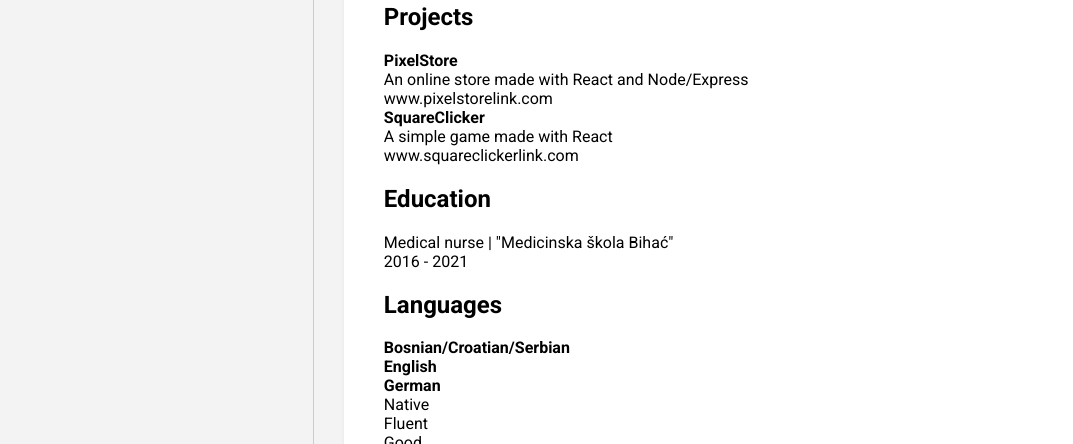
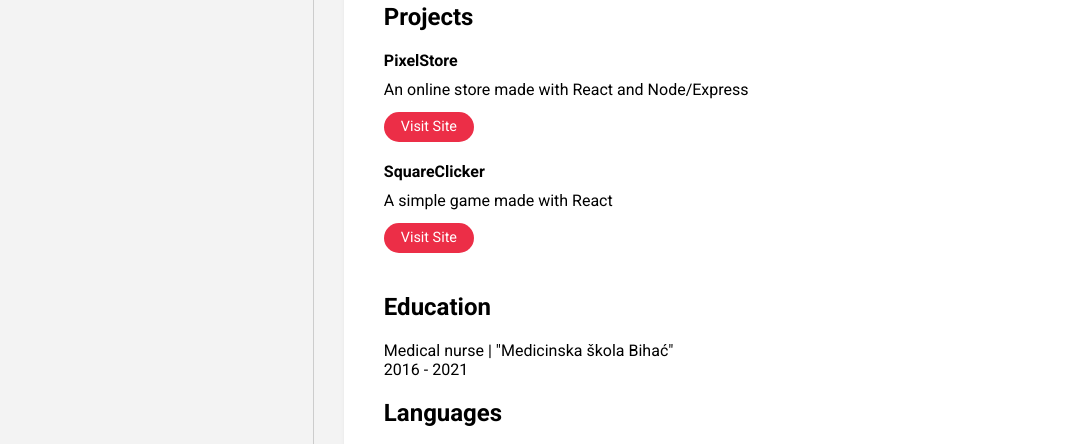
Before and after one commit to TarikDervisevic/my-portfolio, a React (Create React App) app in the folder frontend/: page /about in a window 1280 px wide. Shown: the part 508-952 px from the top of the page, without its empty margins (39-1112 px from the left). Built offline with nearby package versions, Linux system fonts and the light colour scheme.

Commit message:
improved CV styling

```diff
--- a/frontend/src/components/AboutMeComps/Article/Article.js
+++ b/frontend/src/components/AboutMeComps/Article/Article.js
@@ -5,6 +5,10 @@ import classes from "./Article.module.css"
 
 const Article = (props) => {
     const screenSize = useSelector(state => state.screenSize);
+
+    const openNewTab = (url) => {
+        window.open(url,'_blank');
+    }
 
     return (
                 <div className={
@@ -25,28 +29,30 @@ const Article = (props) => {
                         <div><span className={classes.Bold}>Version Control System -</span> Git</div>
 
                     <h2 className={classes.Title}>Projects</h2>
-                        <div className={classes.Bold}>PixelStore</div>
-                        <div>An online store made with React and Node/Express</div>
-                        <a>www.pixelstorelink.com</a>
-                        <div className={classes.Bold}>SquareClicker</div>
-                        <div>A simple game made with React</div>
-                        <a>www.squareclickerlink.com</a>
-
+                        <div className={classes.ProjectTitle}>PixelStore</div>
+                        <div className={classes.ProjectDesc}>An online store made with React and Node/Express</div>
+                        <button className={classes.VisitSiteBtn} onClick={() => {openNewTab("https://salty-eyrie-09068.herokuapp.com/")}}>Visit Site</button>
+                        <div className={classes.ProjectTitle}>SquareClicker</div>
+                        <div className={classes.ProjectDesc}>A simple game made with React</div>
+                        <button className={classes.VisitSiteBtn} onClick={() => {openNewTab("https://squareclicker.web.app/")}}>Visit Site</button>
                     <h2 className={classes.Title}>Education</h2>
                         <div><span>Medical nurse</span> | <span>"Medicinska škola Bihać"</span></div>
                         <div>2016 - 2021</div>
 
                     <h2 className={classes.Title}>Languages</h2>
-                        <div>
-                            <div className={classes.Bold}>Bosnian/Croatian/Serbian</div>
+                    <div className={classes.Languages}>
+                        <div className={classes.LanguageName}>
+                            <div className={classes.Bold}>Bosnian</div>
                             <div className={classes.Bold}>English</div>
                             <div className={classes.Bold}>German</div>
                         </div>
-                        <div>
+                        <div className={classes.LanguageFluency}>
                             <div>Native</div>
                             <div>Fluent</div>
                             <div>Good</div>
                         </div>
+                    </div>
+
 
                 </div>
     )
--- a/frontend/src/components/AboutMeComps/Article/Article.module.css
+++ b/frontend/src/components/AboutMeComps/Article/Article.module.css
@@ -25,6 +25,50 @@
     padding: 15px;
 }
 
+.ProjectTitle {
+    font-weight: 700;
+    margin-bottom: 10px;
+}
+
+.ProjectDesc {
+    margin-bottom: 13px;
+}
+
+.VisitSiteBtn {
+    margin-bottom: 20px;
+    border: none;
+    height: 30px;
+    width: 90px;
+    cursor: pointer;
+    font-size: 0.9rem;
+    border-radius: 15px;
+
+    background-color: rgb(236, 46, 71);
+    color: white;
+
+    -moz-transition: background-color .15s ease-in;
+    -o-transition: background-color .15s ease-in;
+    -webkit-transition: background-color .15s ease-in;
+    transition: background-color .15s ease-in;
+}
+
+.VisitSiteBtn:hover {
+    background-color: rgb(216, 41, 64)
+}
+
 .Bold {
     font-weight: 700;
 }
+
+.Languages {
+    display: grid;
+    grid-template-columns: 1fr 1fr;
+}
+
+.LanguageName {
+    grid-column: 1;
+}
+
+.LanguageFluency {
+    grid-column: 2;
+}
```
